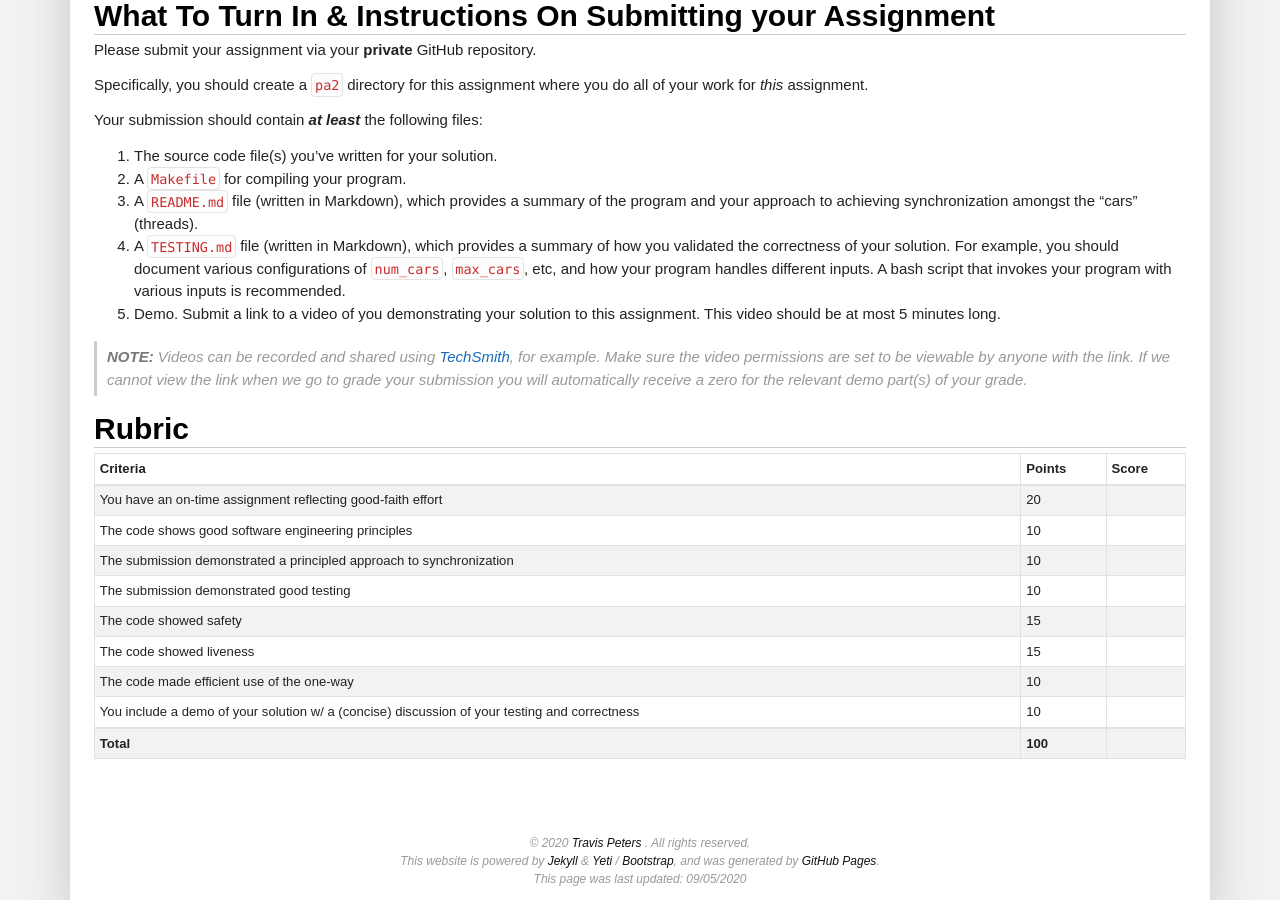
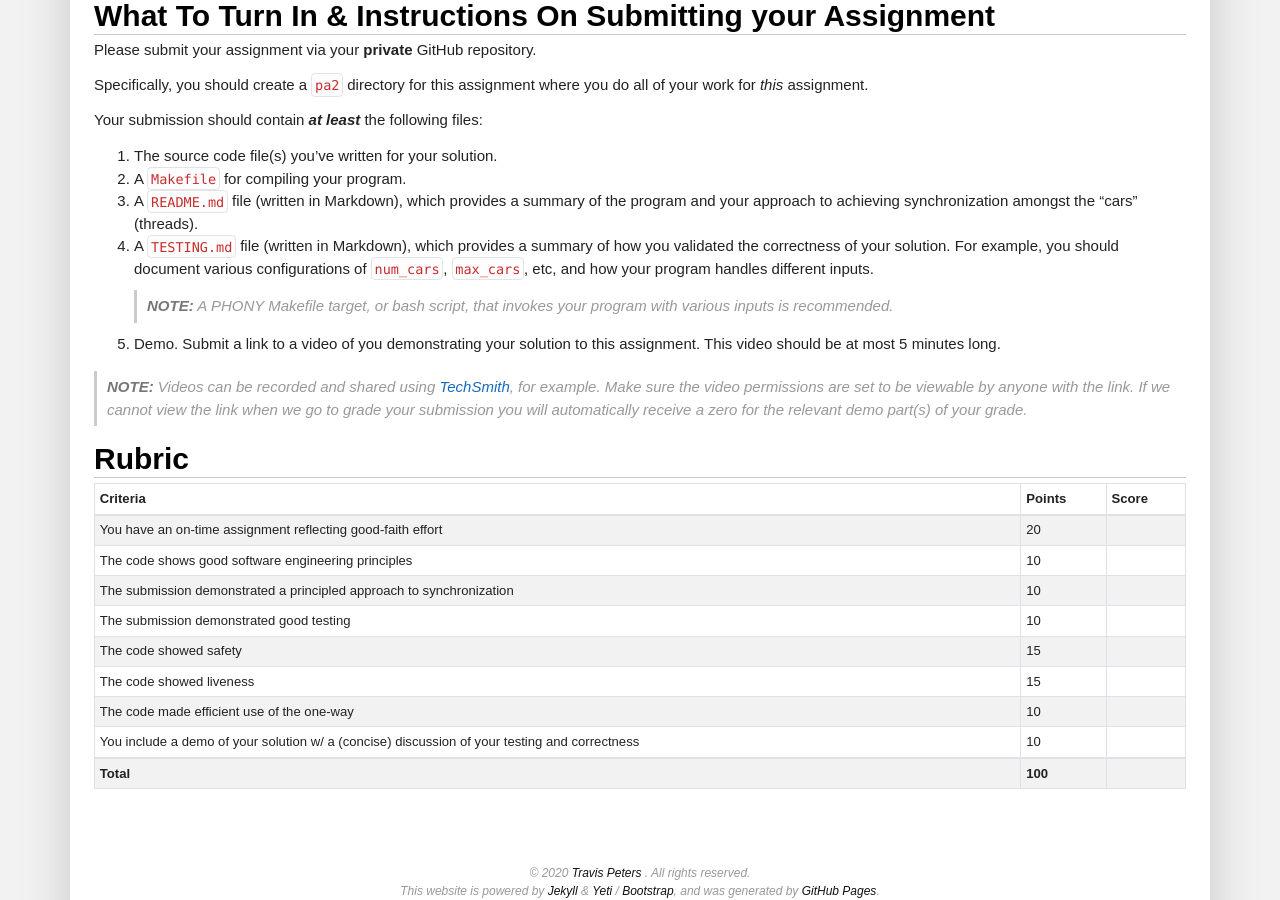
Before and after one commit to traviswpeters/cs460-2020-fall, a Jekyll site: the page built from pa2/index.md, in a window 1280 px wide and 900 px high, scrolled down 3971 px. Built offline with Jekyll 4.4.1, drawn with Linux system fonts in a browser that asks for light colours; nearby versions of some CDN libraries; some web fonts are replaced; comment, search, counter and statistics services are not loaded; our own code applies the rules of GitHub Pages for plain Markdown files.

Commit message:
clarifications around submission materials

```diff
--- a/pa2/index.md
+++ b/pa2/index.md
@@ -257,7 +257,7 @@ Your submission should contain ***at least*** the following files:
 3. A `README.md` file (written in Markdown), which provides a summary of the program and your approach to achieving synchronization amongst the "cars" (threads).
 4. A `TESTING.md` file (written in Markdown), which provides a summary of how you validated the correctness of your solution.
 For example, you should document various configurations of `num_cars`, `max_cars`, etc, and how your program handles different inputs.
-A bash script that invokes your program with various inputs is recommended.
+> **NOTE:** A PHONY Makefile target, or bash script, that invokes your program with various inputs is recommended.
 5. Demo. Submit a link to a video of you demonstrating your solution to this assignment. This video should be at most 5 minutes long.
 
 > **NOTE:** Videos can be recorded and shared using [TechSmith](http://ato.montana.edu/technologies/techsmith/), for example.
```
Also changed, not shown: pa1/index.md (+3 -0 lines).
